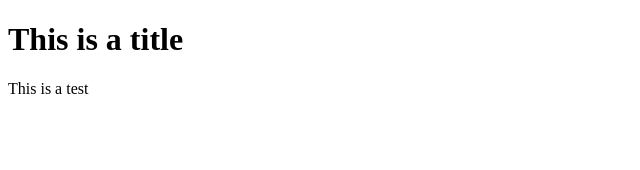
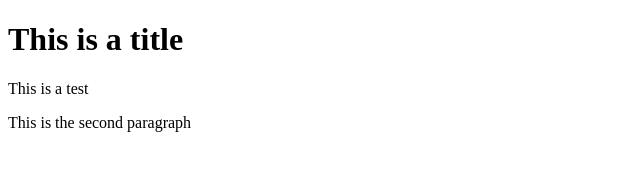
Before and after one commit to Voltokk/Voltokk.github.io, a website: page git-test/index.html in a window 1280 px wide. Shown: the whole page, without its empty margins (0-640 px from the left). Drawn offline with Linux system fonts and the light colour scheme.

Commit message:
fourth commit

```diff
--- a/git-test/index.html
+++ b/git-test/index.html
@@ -7,6 +7,6 @@
 <body>
 <h1>This is a title</h1>
 <p>This is a test</p>
-
+<p>This is the second paragraph</p>
 </body>
 </html>
```
Also changed, not shown: git-test/package.json (added, +16 -0 lines), 2 other files.
